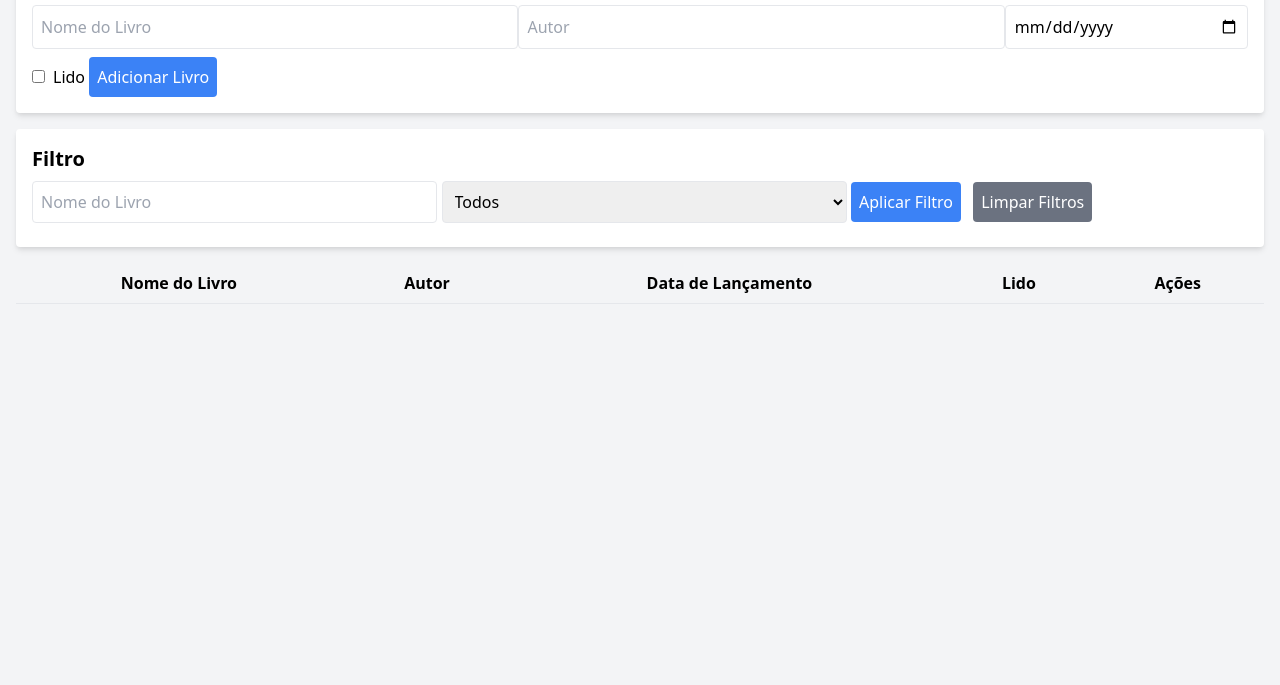
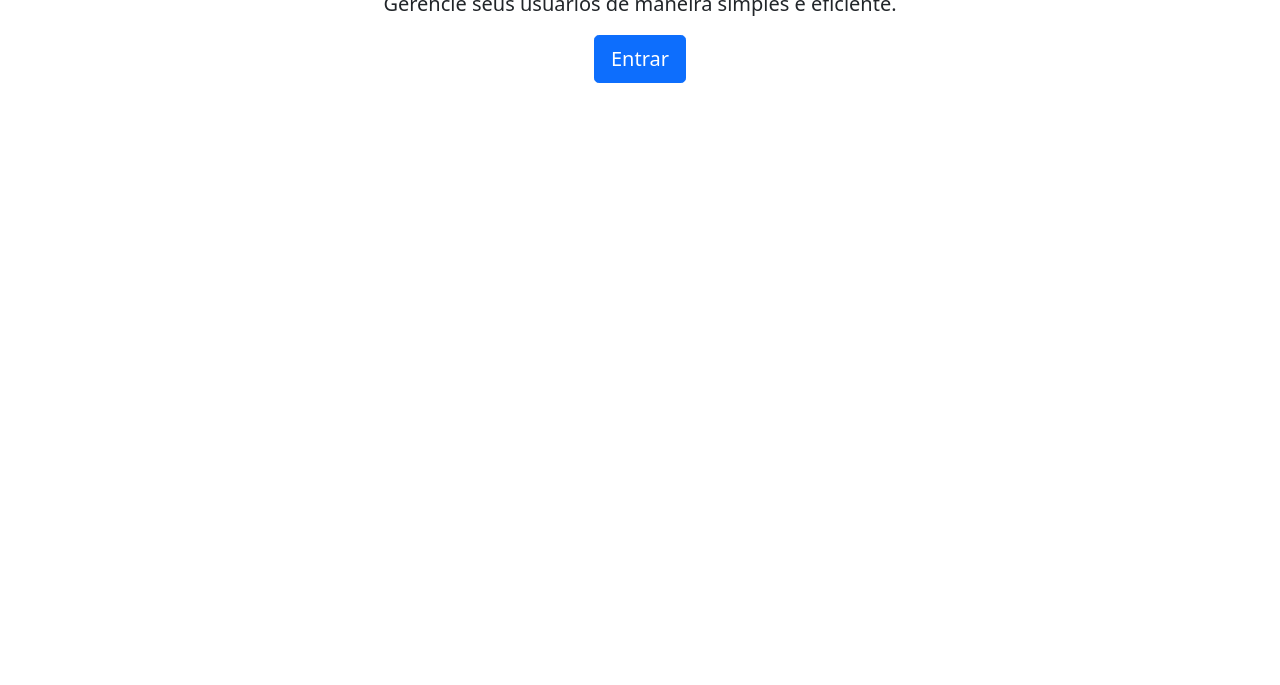
Before and after one commit to FilipeAraujoQ/prova-unifor, a plain HTML site: page front-end/index.html in a window 1280 px wide. Shown: the part 115-800 px from the top of the page. Drawn offline with nearby package versions, Linux system fonts and the light colour scheme.

Commit message:
Update index.html

```diff
--- a/front-end/index.html
+++ b/front-end/index.html
@@ -1,62 +1,17 @@
 <!DOCTYPE html>
-<html lang="pt-BR">
+<html lang="pt-br">
 <head>
     <meta charset="UTF-8">
     <meta name="viewport" content="width=device-width, initial-scale=1.0">
-    <title>Catálogo de Livros</title>
-    <link href="https://cdn.jsdelivr.net/npm/tailwindcss@2.2.19/dist/tailwind.min.css" rel="stylesheet">
-    <script src="https://cdn.jsdelivr.net/npm/axios/dist/axios.min.js"></script>
+    <title>Landing Page</title>
+    <link href="https://cdn.jsdelivr.net/npm/bootstrap@5.1.3/dist/css/bootstrap.min.css" rel="stylesheet">
 </head>
-<body class="bg-gray-100">
-    <div class="container mx-auto p-4">
-        <h1 class="text-3xl font-bold mb-4">Catálogo de Livros</h1>
-
-        <div class="bg-white p-4 rounded shadow-md mb-4">
-            <h2 class="text-xl font-semibold mb-2">Adicionar Livro</h2>
-            <form id="livroForm">
-                <div class="w-full flex justify-between">
-                    <input type="text" id="livro" placeholder="Nome do Livro" class="border rounded p-2 w-2/5 mb-2" required>
-                    <input type="text" id="autor" placeholder="Autor" class="border rounded p-2 w-2/5 mb-2" required>
-                    <input type="date" id="data" class="border rounded p-2 w-1/5 mb-2" required>
-                </div>
-
-                <label class="inline-flex items-center mb-2">
-                    <input type="checkbox" id="status" class="form-checkbox" />
-                    <span class="ml-2">Lido</span>
-                </label>
-                <button type="submit" class="bg-blue-500 text-white rounded p-2">Adicionar Livro</button>
-            </form>
-        </div>
-
-        <div class="bg-white p-4 rounded shadow-md mb-4">
-            <h2 class="text-xl font-semibold mb-2">Filtro</h2>
-            <input type="text" id="filtroNome" placeholder="Nome do Livro" class="border rounded p-2 w-1/3 mb-2">
-            <select id="filtroStatus" class="border rounded p-2 w-1/3 mb-2">
-                <option value="todos">Todos</option>
-                <option value="lidos">Lidos</option>
-                <option value="naoLidos">Não Lidos</option>
-            </select>
-            <button onclick="filtrarLivros()" class="bg-blue-500 text-white rounded p-2">Aplicar Filtro</button>
-            <button onclick="limparFiltros()" class="bg-gray-500 text-white rounded p-2 ml-2">Limpar Filtros</button>
-        </div>
-
-
-        <table class="min-w-full border-collapse">
-            <thead>
-                <tr>
-                    <th class="py-2 px-4 border-b text-center">Nome do Livro</th>
-                    <th class="py-2 px-4 border-b text-center">Autor</th>
-                    <th class="py-2 px-4 border-b text-center">Data de Lançamento</th>
-                    <th class="py-2 px-4 border-b text-center">Lido</th>
-                    <th class="py-2 px-4 border-b text-center">Ações</th>
-                </tr>
-            </thead>
-            <tbody id="livrosList">
-                <!-- Os livros serão inseridos aqui -->
-            </tbody>
-        </table>
+<body>
+    <div class="container text-center mt-5">
+        <h1>Bem-vindo ao Sistema de Gestão de Usuários</h1>
+        <p class="lead">Gerencie seus usuários de maneira simples e eficiente.</p>
+        <a href="login.html" class="btn btn-primary btn-lg">Entrar</a>
     </div>
-
-    <script src="main.js"></script>
+    <script src="https://cdn.jsdelivr.net/npm/bootstrap@5.1.3/dist/js/bootstrap.bundle.min.js"></script>
 </body>
 </html>
```
